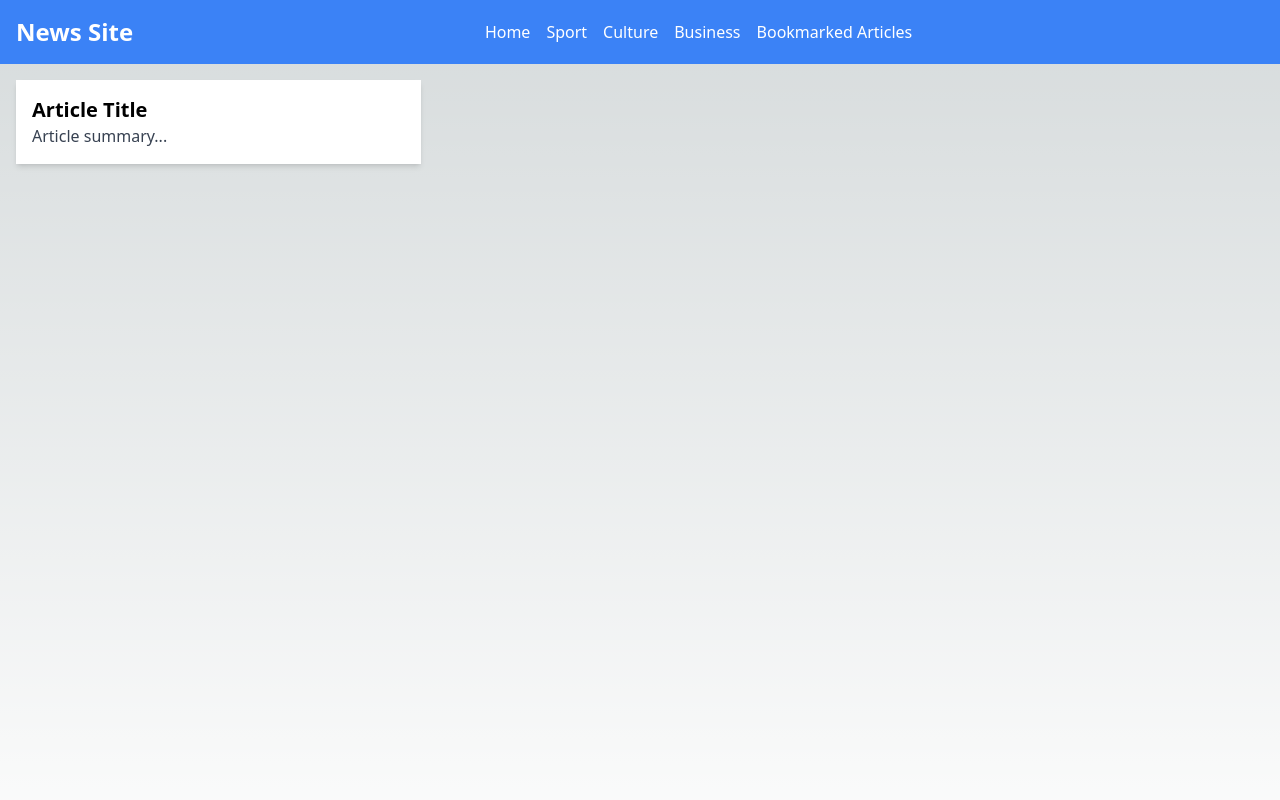
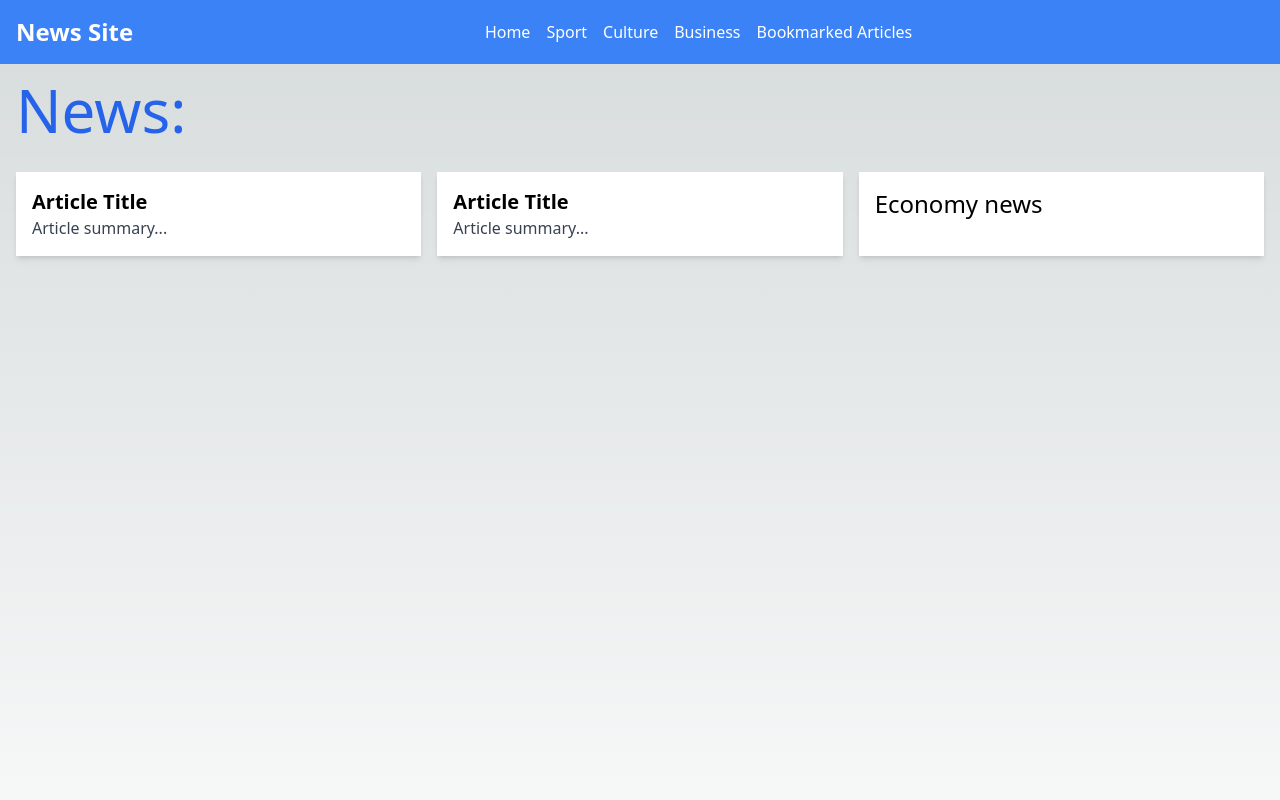
Before and after one commit to peywan/news-page, a Next.js app: page / in a window 1280 px wide. Shown: the top 800 px of the page. Built offline with nearby package versions, Linux system fonts and the light colour scheme.

Commit message:
Update index.js Home sida
Satt in Economy news som länkas till artikeln

```diff
--- a/pages/index.js
+++ b/pages/index.js
@@ -1,5 +1,9 @@
-const HomePage = () => {
+import Link from "next/link";
+
+export default function Home() {
   return (
+    <div>
+      <div className="text-blue-600 text-6xl flow-root m-4 gap-9">News:</div>
       <div className="flex flex-col min-h-screen">
         <main className="flex-grow p-4">
           <div className="grid grid-cols-3 gap-4">
@@ -8,11 +12,19 @@ const HomePage = () => {
               <h2 className="text-xl font-bold">Article Title</h2>
               <p className="text-gray-700">Article summary...</p>
             </div>
+            <div className="bg-white shadow-md p-4">
+              <h2 className="text-xl font-bold">Article Title</h2>
+              <p className="text-gray-700">Article summary...</p>
+            </div>
+            <div className="bg-white shadow-md p-4">
+              <h2 className="text-2xl">
+                <Link href={"/economy"}>Economy news</Link>
+              </h2>
+            </div>
             {/* Repeat the above div for each article */}
           </div>
         </main>
       </div>
+    </div>
   );
-};
-
-export default HomePage;
+}
```
Lines whose indentation alone changed are shown as unchanged.
